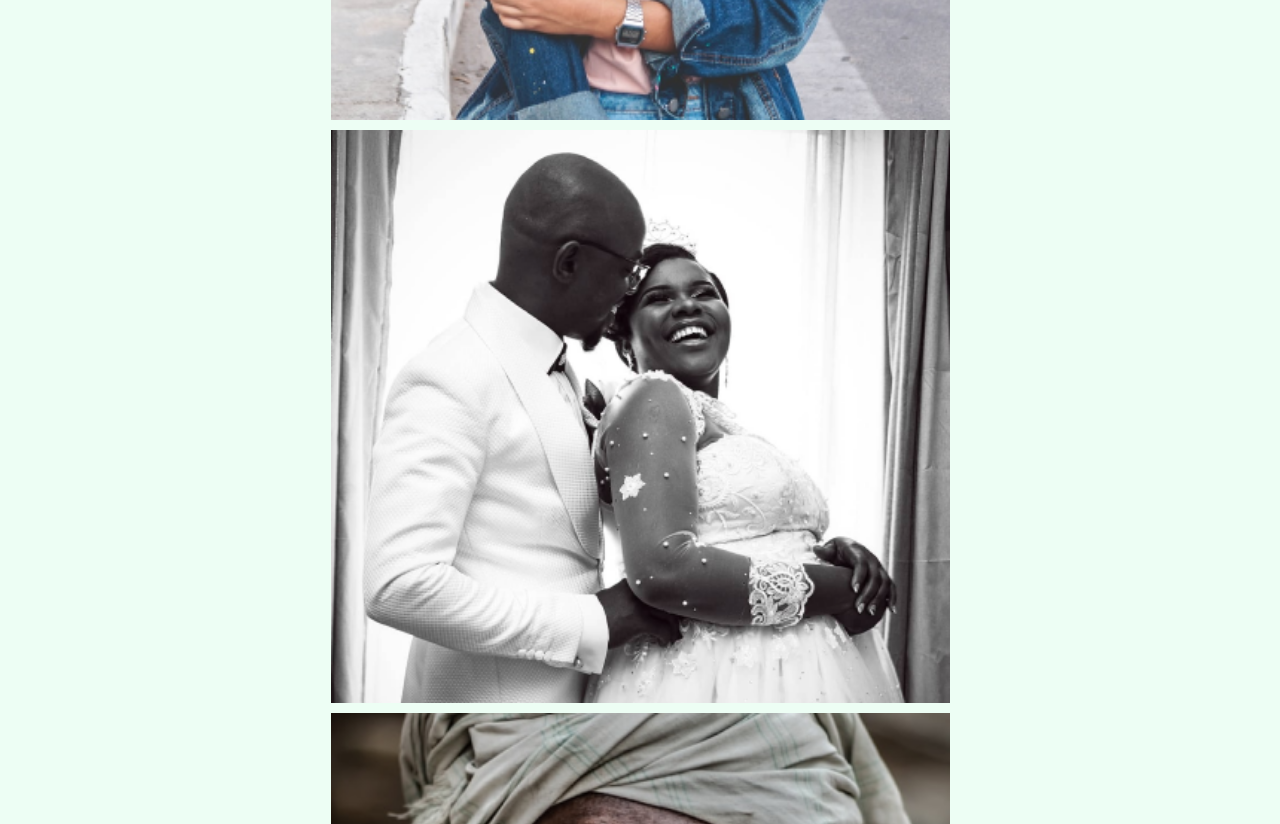
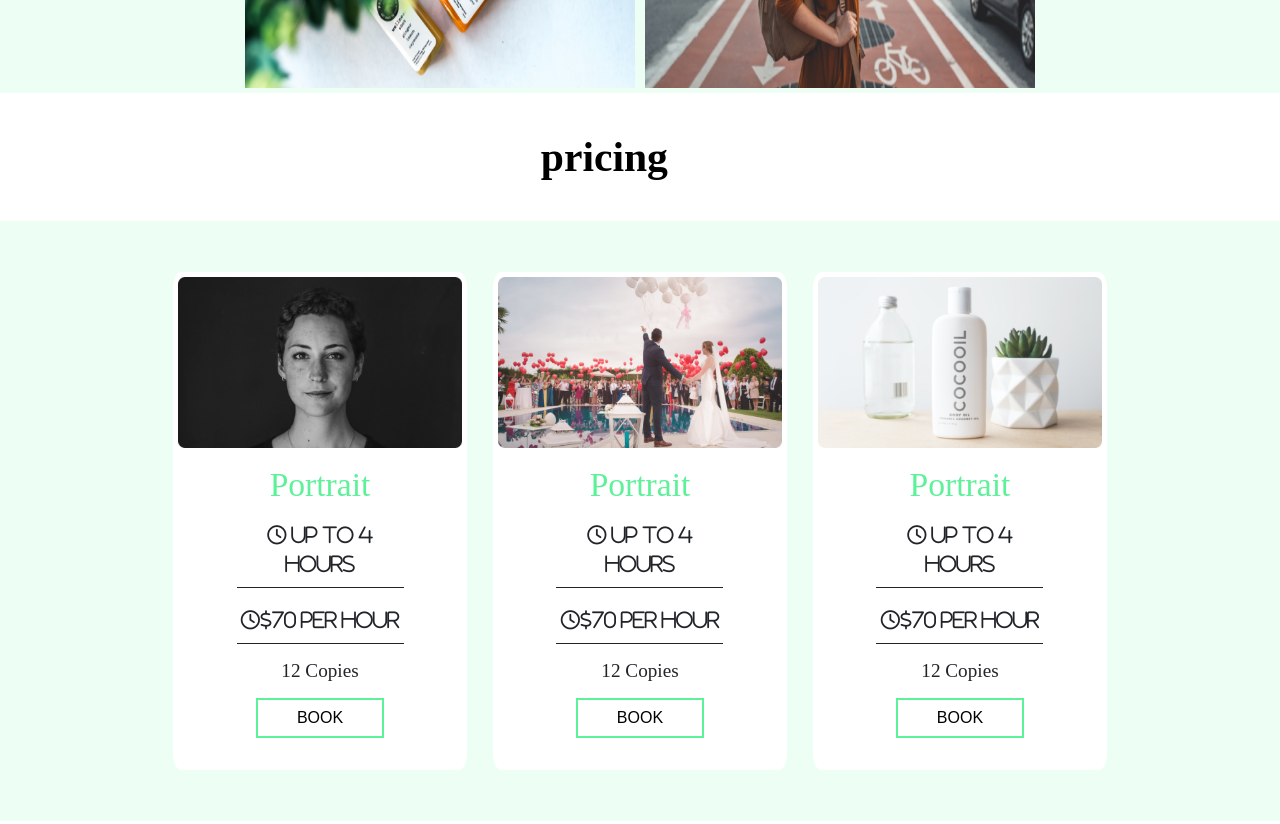
Before and after one commit to sizzle01/int-photography, a plain HTML site: page index.html in a window 1280 px wide. Shown: the part 2140-2964 px from the top of the page. Drawn offline with Linux system fonts and the light colour scheme.

Commit message:
pricing section

```diff
--- a/index.html
+++ b/index.html
@@ -8,6 +8,8 @@
     <link rel="stylesheet" href="https://cdnjs.cloudflare.com/ajax/libs/font-awesome/5.15.1/css/all.min.css" integrity="sha512-+4zCK9k+qNFUR5X+cKL9EIR+ZOhtIloNl9GIKS57V1MyNsYpYcUrUeQc9vNfzsWfV28IaLL3i96P9sdNyeRssA==" crossorigin="anonymous" />
     <script src="https://kit.fontawesome.com/a076d05399.js"></script>
     <title>Int-potography</title>
+    <link rel="stylesheet" href="path/to/font-awesome/css/font-awesome.min.css">
+
 </head>
 
 <body>
@@ -35,6 +37,7 @@
         </div>
     </section>
 
+    <!----GALLERY  SECTION-->
     <section class="gallery">
         <h1>GALLERY</h1>
 
@@ -66,6 +69,45 @@
 
         </div>
 
+    </section>
+    <!----PRICING  SECTION-->
+    <section class="pricing">
+        <h1>pricing</h1>
+
+        <div class="pricing-cont">
+            <div class="pricing-card">
+                <img src="./images/pricepic1.png" alt="">
+                <h2>Portrait</h1>
+                    <i class="fas fa-clock"> Up to 4 Hours</i><br>
+
+                    <i class="fas fa-clock">$70 Per Hour</i>
+                    <h3>12 Copies</h3>
+                    <button class="pricingbtn">BOOK</button>
+            </div>
+
+
+            <div class="pricing-card">
+                <img src="./images/pricepic2.png" alt="">
+                <h2>Portrait</h1>
+                    <i class="fas fa-clock"> Up to 4 Hours</i><br>
+
+                    <i class="fas fa-clock">$70 Per Hour</i>
+                    <h3>12 Copies</h3>
+                    <button class="pricingbtn">BOOK</button>
+            </div>
+
+            <div class="pricing-card">
+                <img src="./images/pricepic3.png" alt="">
+                <h2>Portrait</h1>
+                    <i class="fas fa-clock"> Up to 4 Hours</i><br>
+
+                    <i class="fas fa-clock">$70 Per Hour</i>
+                    <h3>12 Copies</h3>
+                    <button class="pricingbtn">BOOK</button>
+            </div>
+
+        </div>
+
 
 
     </section>
--- a/style.css
+++ b/style.css
@@ -288,12 +288,101 @@ a:hover {
 
 .row1 {
     width: 100%;
+    display: flex;
+    justify-content: center;
+    align-items: center;
+    flex-wrap: wrap;
 }
 
 .row1 img {
-    width: 100%;
+    width: 400px;
+    height: 400PX;
     padding: 0.3rem;
 }
 
 
 /*GALLERY STYLE ENDS*/
+
+
+/*PRICING STYLE BEGINS*/
+
+.pricing {
+    display: flex;
+    flex-direction: column;
+    justify-content: center;
+    align-items: center;
+    width: 100%;
+}
+
+.pricing h1 {
+    font-size: 2.6rem;
+    width: 12.4rem;
+}
+
+.pricing-cont {
+    width: 100%;
+    display: flex;
+    align-items: center;
+    justify-content: center;
+    background: var(--clr-accent2);
+    margin: 2.5rem 0;
+}
+
+.pricing-cont {
+    display: flex;
+    height: 75vh;
+    flex-wrap: wrap;
+}
+
+.pricing-card {
+    background: var(--clr-light1);
+    width: 18.4rem;
+    padding: 0.3rem 0.3rem 2rem 0.3rem;
+    border-radius: 3%;
+    display: flex;
+    margin: 0 0.8rem;
+    flex-direction: column;
+    align-items: center;
+    justify-content: center;
+    text-align: center;
+}
+
+.pricing-card img {
+    width: 100%;
+}
+
+.pricing-card h2 {
+    font-weight: 500;
+    font-size: 2.1rem;
+    line-height: 41px;
+    margin: 1rem;
+    color: #5DF199;
+}
+
+.pricing-card h3 {
+    margin: 1rem;
+    font-weight: 500;
+    font-size: 1.2rem;
+    color: #212429;
+}
+
+.pricing-card i {
+    width: 167px;
+    font-weight: 300;
+    font-size: 1.2rem;
+    line-height: 29px;
+    border-bottom: 1px solid #212429;
+    color: #212429;
+    padding-bottom: 0.5rem;
+}
+
+.pricingbtn {
+    background: none;
+    width: 8rem;
+    height: 2.5rem;
+    font-size: 1rem;
+    border: 2px solid var(--clr-accent1);
+}
+
+
+/*PRICING STYLE ENDS*/
```
Also changed, not shown: images/pricepic1.png (added), images/pricepic2.png (added), images/pricepic3.png (added).
